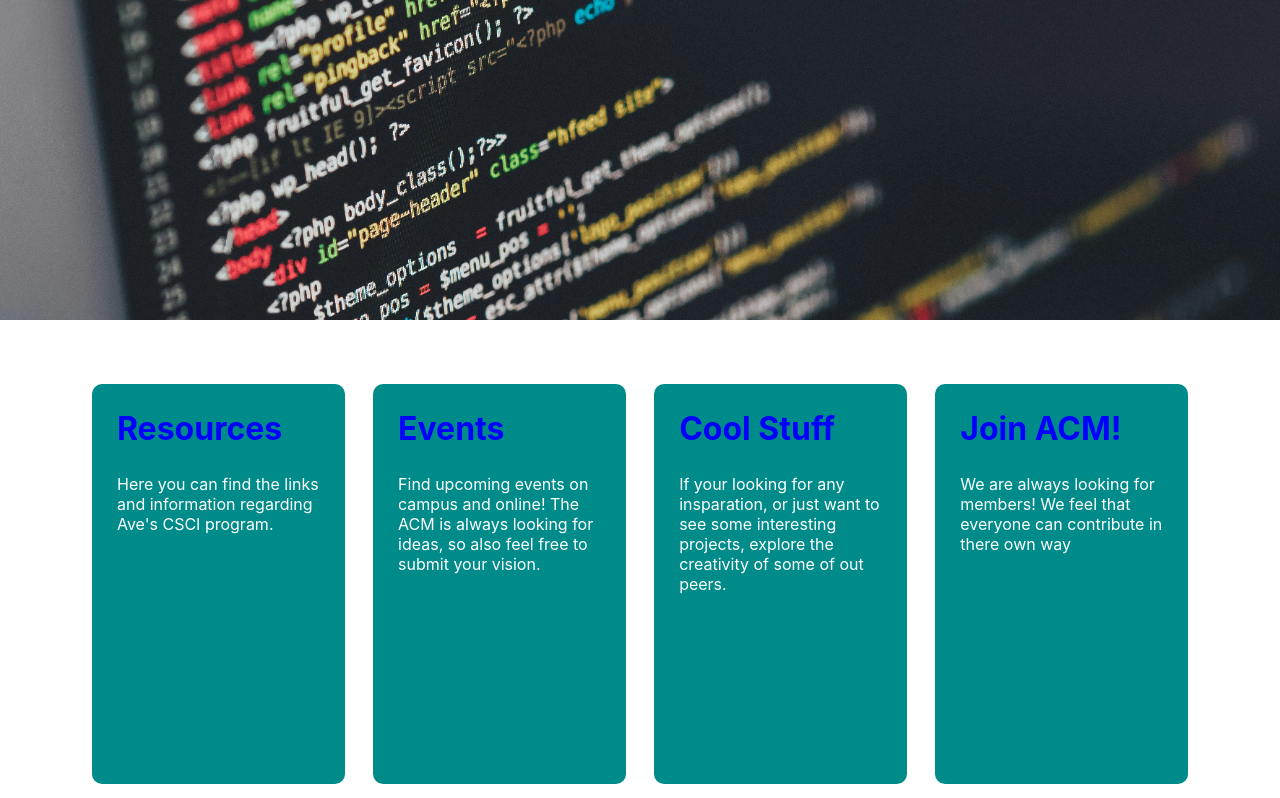
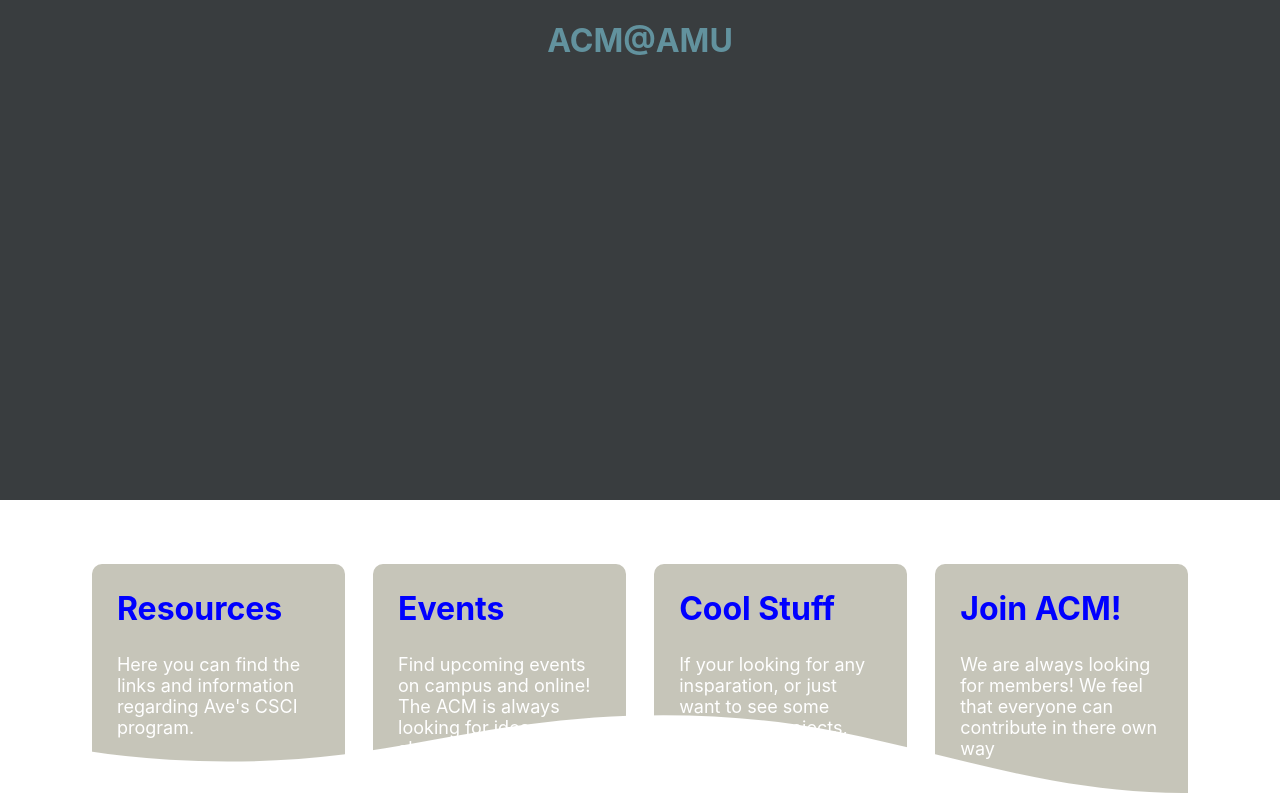
Before and after one commit to amuacm/chapter-website, a React (Create React App) app in the folder react/acm-react/: page / in a window 1280 px wide. Shown: the top 798 px of the page. Built offline with nearby package versions, Linux system fonts and the light colour scheme.

Commit message:
working on color theme and fonts

```diff
--- a/react/acm-react/src/pages/home/Home.jsx
+++ b/react/acm-react/src/pages/home/Home.jsx
@@ -5,17 +5,28 @@
 // all arguments are taken as strings
 function Box({ Title, Description, Link }) {
   return (
-    <a className="boxed" href={Link}>
+    <a className="boxed" href={Link} target="_blank" rel="noreferrer">
       <h1>{Title}</h1>
       <p>{Description} </p>
     </a>
   );
 }
 
+
 function Home() {
   return (
     <div className="mainbody">
-        <div className="splash"><img className="splash-image" src={require('./coding_splash.jpg')} alt="main screen" /></div>
+
+        <div className="splash"><h1>ACM@AMU</h1>
+          <div className="custom-shape-divider-bottom-1714112145">
+            <svg data-name="Layer 1" xmlns="http://www.w3.org/2000/svg" viewBox="0 0 1200 120" preserveAspectRatio="none">
+                <path d="M985.66,92.83C906.67,72,823.78,31,743.84,14.19c-82.26-17.34-168.06-16.33-250.45.39-57.84,11.73-114,31.07-172,41.86A600.21,600.21,0,0,1,0,27.35V120H1200V95.8C1132.19,118.92,1055.71,111.31,985.66,92.83Z" className="shape-fill"></path>
+            </svg>
+        </div></div>
+
+
+
+        {/* <div className="splash"><img className="splash-image" src={require('./coding_splash.jpg')} alt="main screen" /></div> */}
 
         <div className="content-boxes">
             <Box
--- a/react/acm-react/src/pages/home/HomeStyle.css
+++ b/react/acm-react/src/pages/home/HomeStyle.css
@@ -1,8 +1,15 @@
 .splash {
-    height: 15%;
+    width: 100vw;
+    height: 500px;
+    background-color: #393D3F;
     display: flex;
     justify-content: center;
     object-fit: cover;
+}
+
+.splash h1 {
+    font-size: xx-large;
+    color: #62929E;
 }
 
 .splash-image {
@@ -18,23 +25,10 @@
     justify-content: space-between;
 }
 
-h1 {
-    color: blue;
-}
-
 .content-boxes {
     display: flex;
     justify-content: space-evenly;
     padding: 5%;
-}
-
-@keyframes hover {
-  from {
-    transform: scale(1);
-  }
-  to {
-    transform: scale(1.2);
-  }
 }
 
 .boxed {
@@ -43,13 +37,13 @@
   border-radius: 10px;
   height: 400px;
   width: 22%;
-  background-color: darkcyan;
+  background-color: #C6C5B9;
   transition: all 0.5s ease;
   text-decoration: none;
 }
 
 .boxed:hover {
-  transform: scale(1.5);
+  transform: scale(1.02);
 }
 
 .boxed h1 {
@@ -58,7 +52,8 @@
 }
 
 .boxed p {
-  margin: 10%;
+    font-size: large;
+    margin: 10%;
 }
 
 footer {
@@ -70,3 +65,23 @@
 .social-link {
    padding: 0.05%;
 }
+
+.custom-shape-divider-bottom-1714112145 {
+    position: absolute;
+    bottom: 0;
+    left: 0;
+    width: 100%;
+    overflow: hidden;
+    line-height: 0;
+}
+
+.custom-shape-divider-bottom-1714112145 svg {
+    position: relative;
+    display: block;
+    width: calc(100% + 1.3px);
+    height: 86px;
+}
+
+.custom-shape-divider-bottom-1714112145 .shape-fill {
+    fill: #FFFFFF;
+}
```
